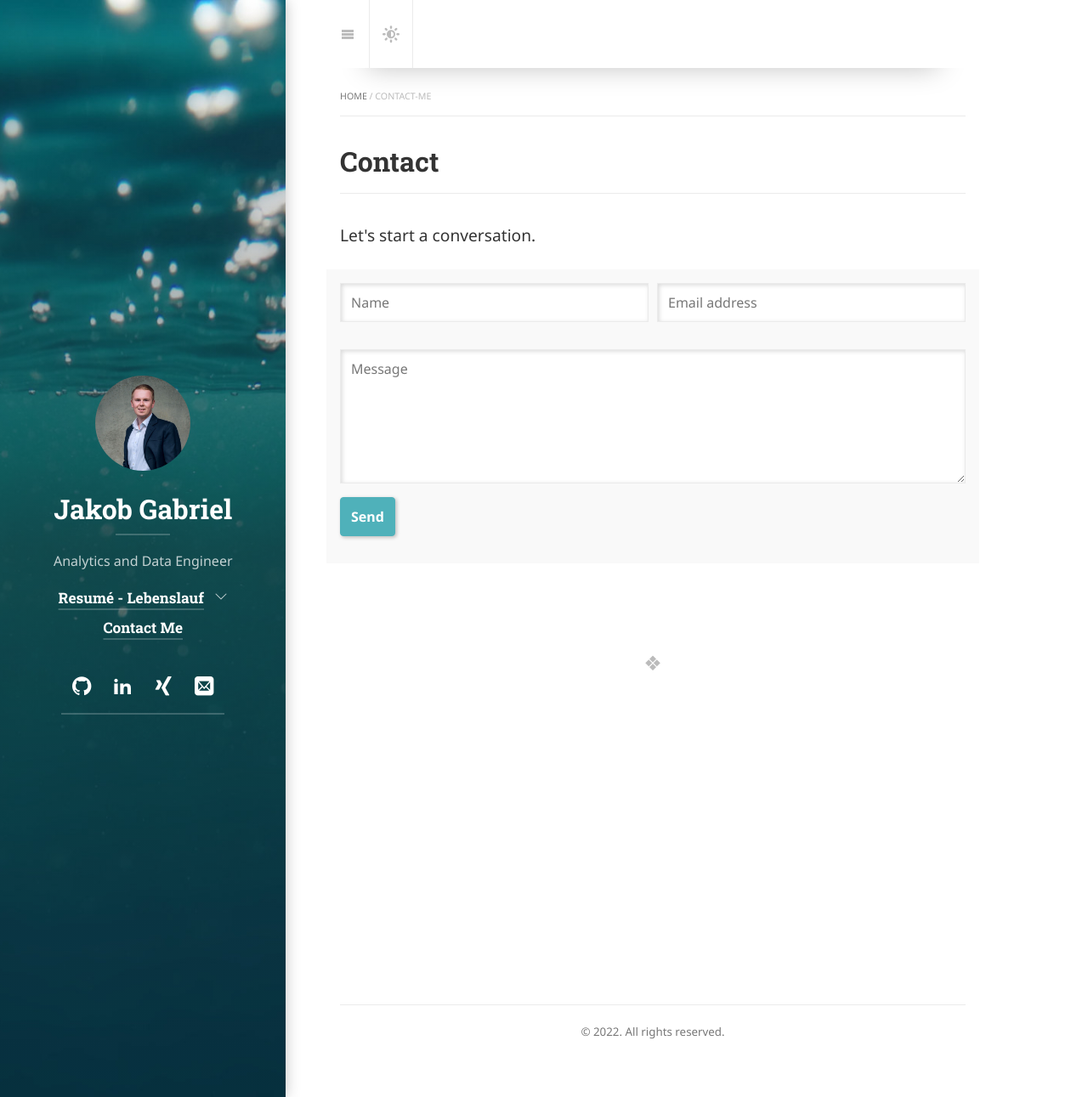
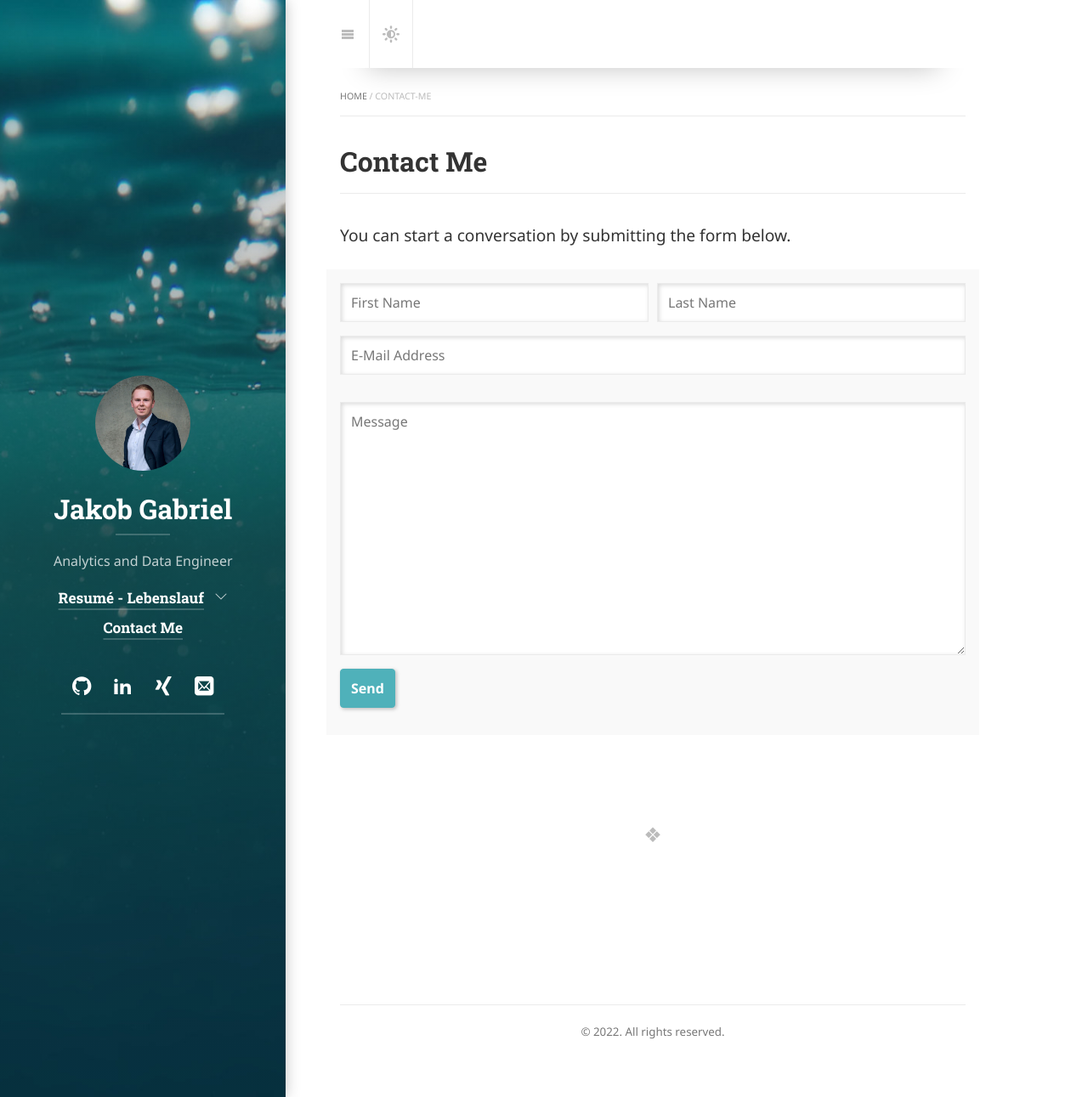
Before and after one commit to jakobgabriel/blog-resume-jakob-gabriel, a Jekyll site: the page built from contact-me.html, in a window 1280 px wide and 1291 px high. Shown: the whole window at 85% size. Built offline with Jekyll 4.4.1, drawn with Linux system fonts in a browser that asks for light colours; cached includes are drawn as plain includes; nearby versions of some CDN libraries; some web fonts are replaced; library files that are not in the unit come from our copies.

Commit message:
contact form  updated

```diff
--- a/contact-me.html
+++ b/contact-me.html
@@ -4,34 +4,46 @@ layout: page
 
 <article class="page mb6" role="article">
   <header>
-    <h1 class="page-title">Contact</h1>
+    <h1 class="page-title">Contact Me</h1>
     <div class="hr pb0"></div>
   </header>
-  <p class="lead">Let's start a conversation.</p>
+  <p class="lead">You can start a conversation by submitting the form below. </p>
   <form
     action="https://formsubmit.co/{{site.email}}"
     class="validate message"
     method="POST"
-    name="Contact"
+    name="Contact Me"
   >
-    <input type="hidden" name="form-name" value="Contact" />
+    <input type="hidden" name="form-name" value="Contact Me" />
     <div class="form-group">
       <div class="form-row">
         <div class="col">
           <input
             type="text"
             class="form-control"
-            placeholder="Name"
-            name="Name"
+            placeholder="First Name"
+            name="First Name"
             required=""
           />
           <p class="help-block text-danger"></p>
         </div>
         <div class="col">
           <input
+            type="text"
+            class="form-control"
+            placeholder="Last Name"
+            name="Last Name"
+            required=""
+          />
+          <p class="help-block text-danger"></p>
+        </div>
+      </div>
+      <div class="form-row">
+        <div class="col">
+          <input
             type="email"
             class="form-control"
-            placeholder="Email address"
+            placeholder="E-Mail Address"
             name="Email"
             required=""
           />
```
Also changed, not shown: other parts of contact-me.html (+1 -1 lines).
